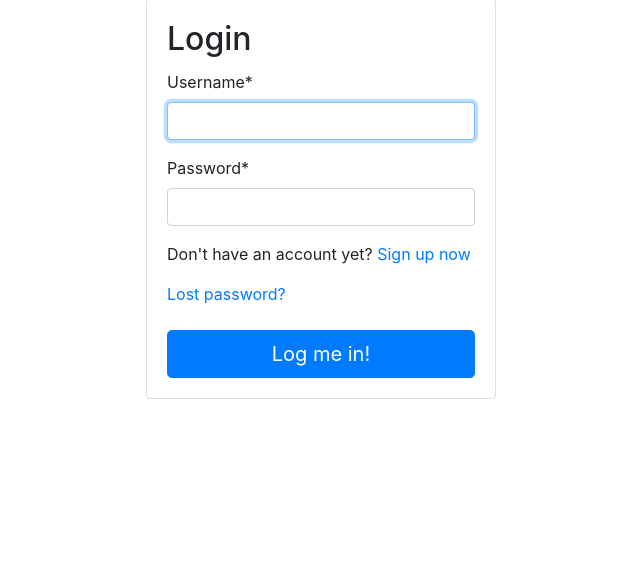
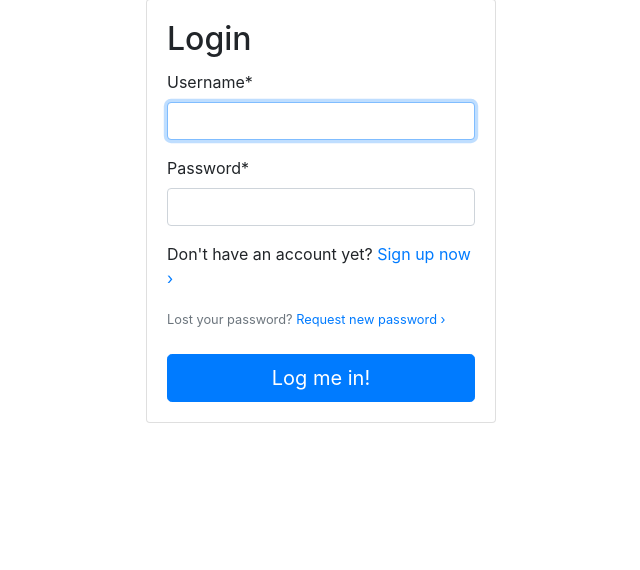
Before and after one commit to dplanella/vw-type2-id, a Django app: page /users/login/ in a window 1280 px wide. Shown: the part 81-651 px from the top of the page, without its empty margins (319-959 px from the left). Run offline with Django 3.2, Linux system fonts and the light colour scheme; some libraries are stand-ins or nearby versions.

Commit message:
Improve login form

```diff
--- a/vw_type2_id/templates/registration/login.html
+++ b/vw_type2_id/templates/registration/login.html
@@ -12,9 +12,9 @@
           {% csrf_token %}
           {{ form|crispy }}
 
-          <p>Don't have an account yet? <a href="{% url 'signup' %}">Sign up now</a></p>
+          <p>Don't have an account yet? <a href="{% url 'signup' %}">Sign up now &rsaquo;</a></p>
 
-          <p><a href="{% url 'password_reset' %}">Lost password?</a></p>
+          <p class="text-muted"><small>Lost your password? <a href="{% url 'password_reset' %}">Request new password &rsaquo;</a></small></p>
 
           <button type="submit" class="btn btn-primary btn-block btn-lg mt-4">Log me in!</button>
         </form>
```
